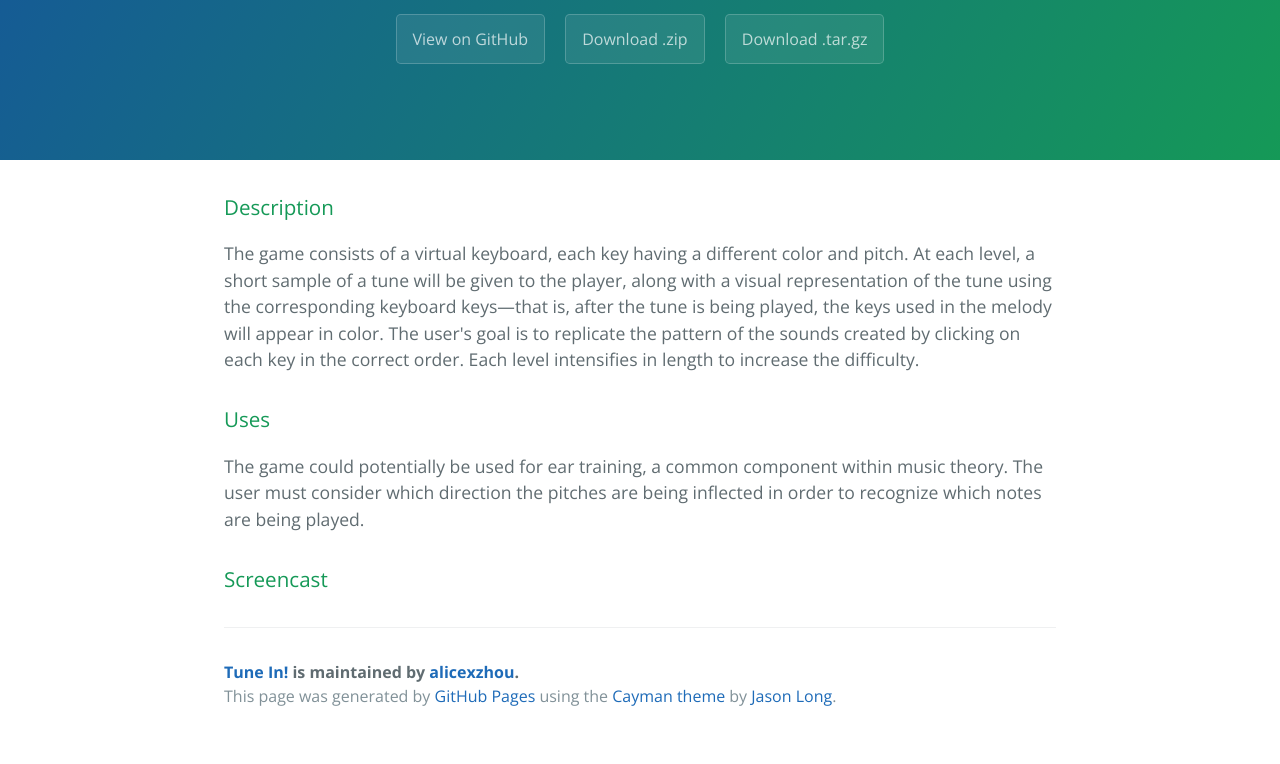
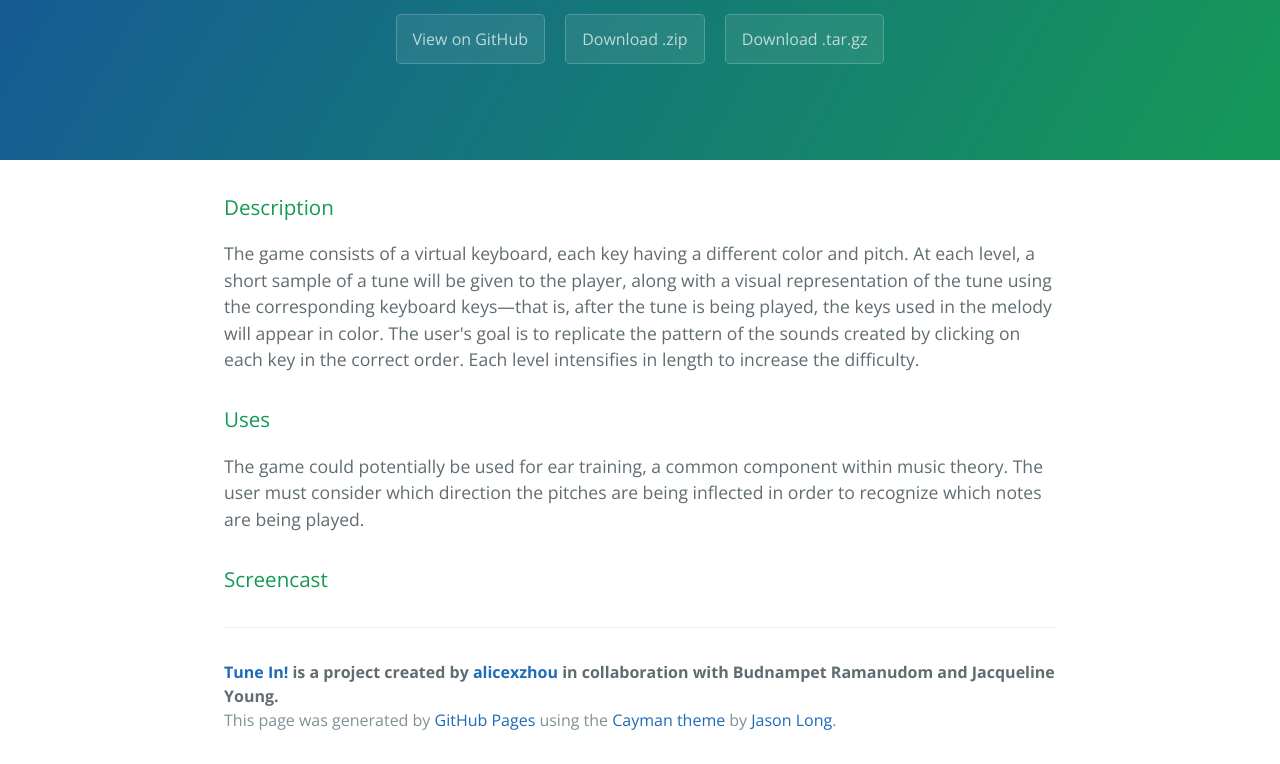
Before and after one commit to alicexzhou/TuneIn, a plain HTML site: page index.html in a window 1280 px wide. Shown: the part 176-940 px from the top of the page. Before the commit the page ends 916 px from the top, so only its background shows below. Drawn offline with nearby package versions, Linux system fonts and the light colour scheme.

Commit message:
Update index.html

```diff
--- a/index.html
+++ b/index.html
@@ -33,7 +33,7 @@
 <a id="screencast" class="anchor" href="#screencast" aria-hidden="true"><span class="octicon octicon-link"></span></a>Screencast</h3>
 
       <footer class="site-footer">
-        <span class="site-footer-owner"><a href="https://github.com/alicexzhou/TuneIn">Tune In!</a> is maintained by <a href="https://github.com/alicexzhou">alicexzhou</a>.</span>
+        <span class="site-footer-owner"><a href="https://github.com/alicexzhou/TuneIn">Tune In!</a> is a project created by <a href="https://github.com/alicexzhou">alicexzhou</a> in collaboration with Budnampet Ramanudom and Jacqueline Young.</span>
 
         <span class="site-footer-credits">This page was generated by <a href="https://pages.github.com">GitHub Pages</a> using the <a href="https://github.com/jasonlong/cayman-theme">Cayman theme</a> by <a href="https://twitter.com/jasonlong">Jason Long</a>.</span>
       </footer>
```
